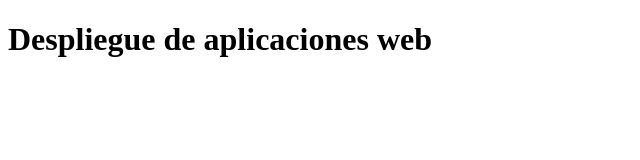
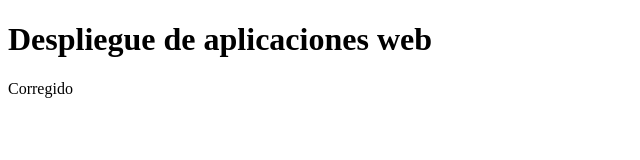
Before and after one commit to zx19student365/Calc, a plain HTML site: page index.html in a window 1280 px wide. Shown: the full height of the page, 0-640 px from the left. Drawn offline with Linux system fonts and the light colour scheme.

Commit message:
arreglando fallos

```diff
--- a/index.html
+++ b/index.html
@@ -7,5 +7,6 @@
 </head>
 <body>
     <h1>Despliegue de aplicaciones web</h1>
+    <p>Corregido</p>
 </body>
 </html>
```
